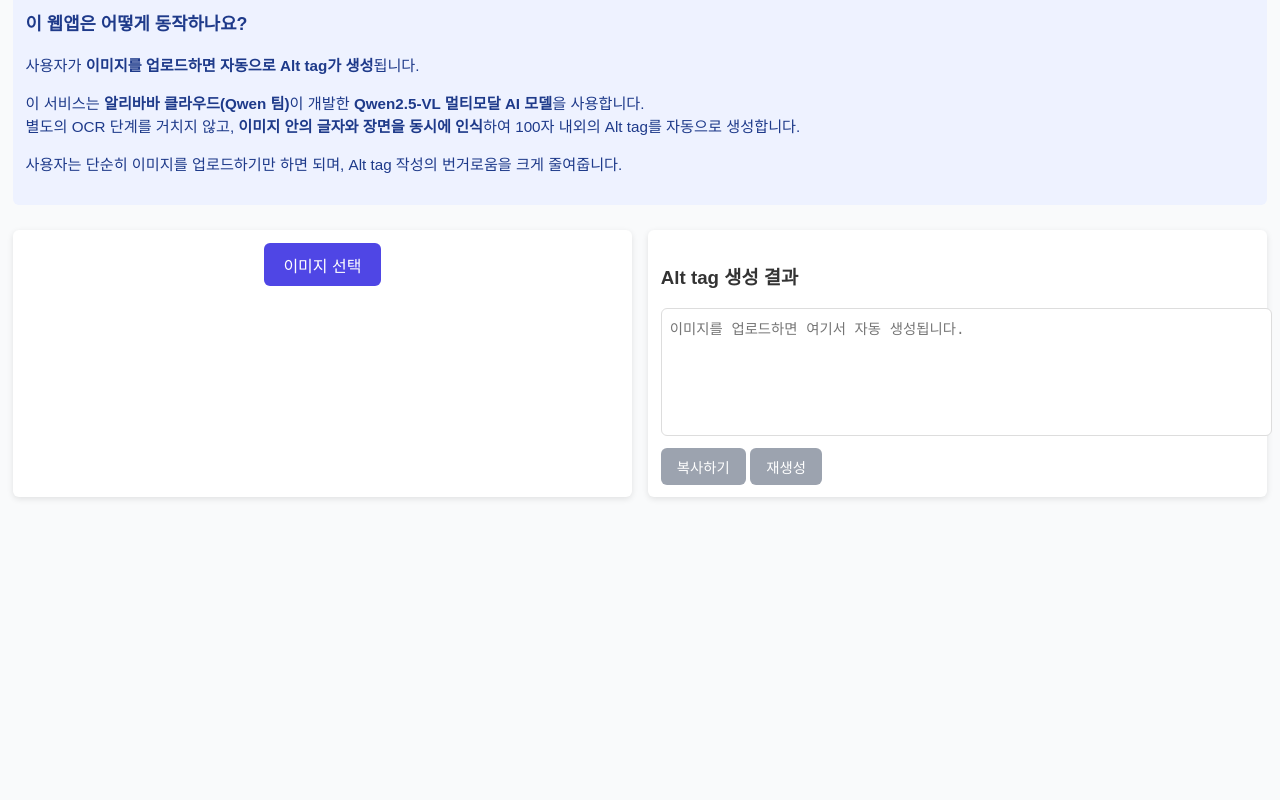
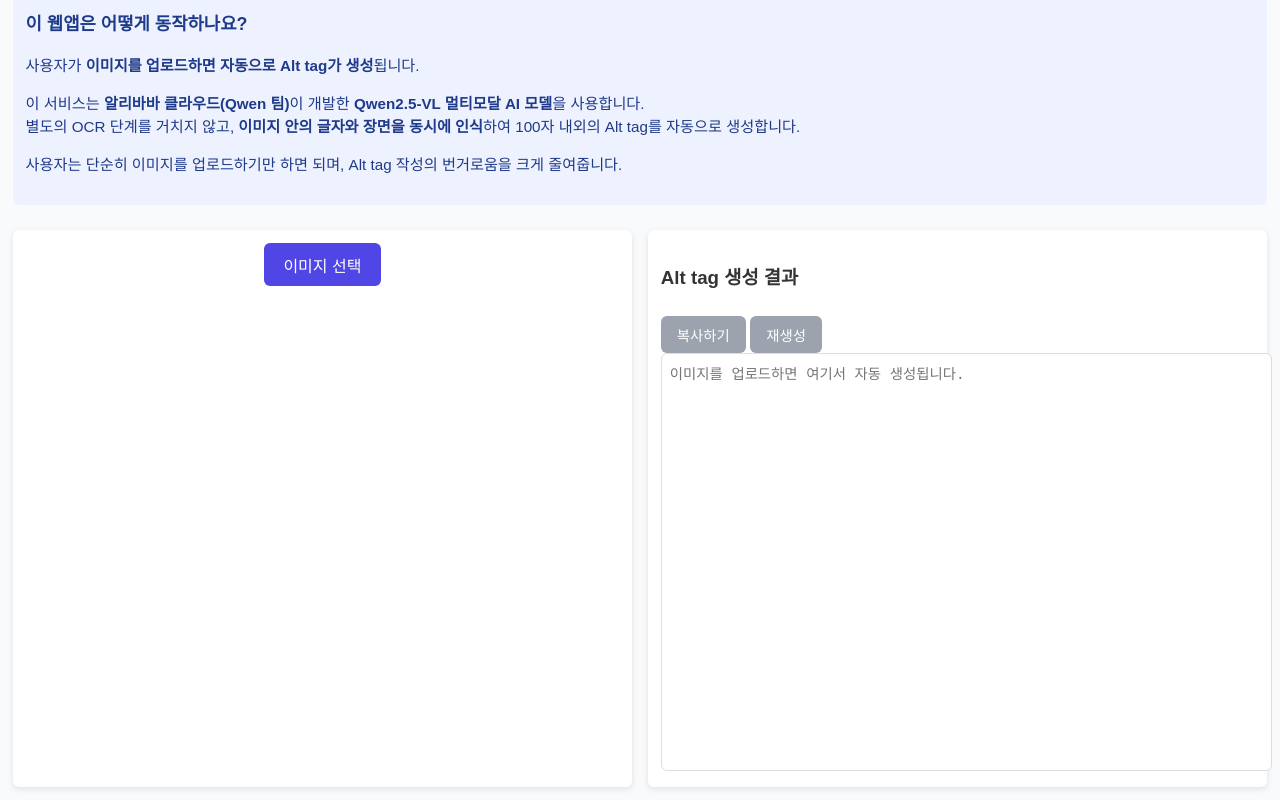
Before and after one commit to kcm84/welcome-ai-alt-generator, a website: page frontend/index.html in a window 1280 px wide. Shown: the part 479-1279 px from the top of the page. Before the commit the page ends 989 px from the top, so only its background shows below. Drawn offline with Linux system fonts and the light colour scheme.

Commit message:
server js

```diff
--- a/frontend/index.html
+++ b/frontend/index.html
@@ -72,7 +72,7 @@
     .alt-box { margin-top: 1rem; }
     textarea {
       width: 100%;
-      min-height: 110px;
+      min-height: 400px;
       padding: 0.5rem;
       border-radius: 6px;
       border: 1px solid #ddd;
@@ -164,9 +164,9 @@
     <div class="right">
       <h3>Alt tag 생성 결과</h3>
       <div class="alt-box">
-        <textarea id="altText" readonly placeholder="이미지를 업로드하면 여기서 자동 생성됩니다."></textarea>
         <button id="copyBtn" class="secondary" onclick="copyAlt()" disabled>복사하기</button>
         <button id="regenBtn" onclick="regenerateAlt()" disabled>재생성</button>
+        <textarea id="altText" readonly placeholder="이미지를 업로드하면 여기서 자동 생성됩니다."></textarea>
         <div id="errorBox" class="error-box"></div>
       </div>
     </div>
```
